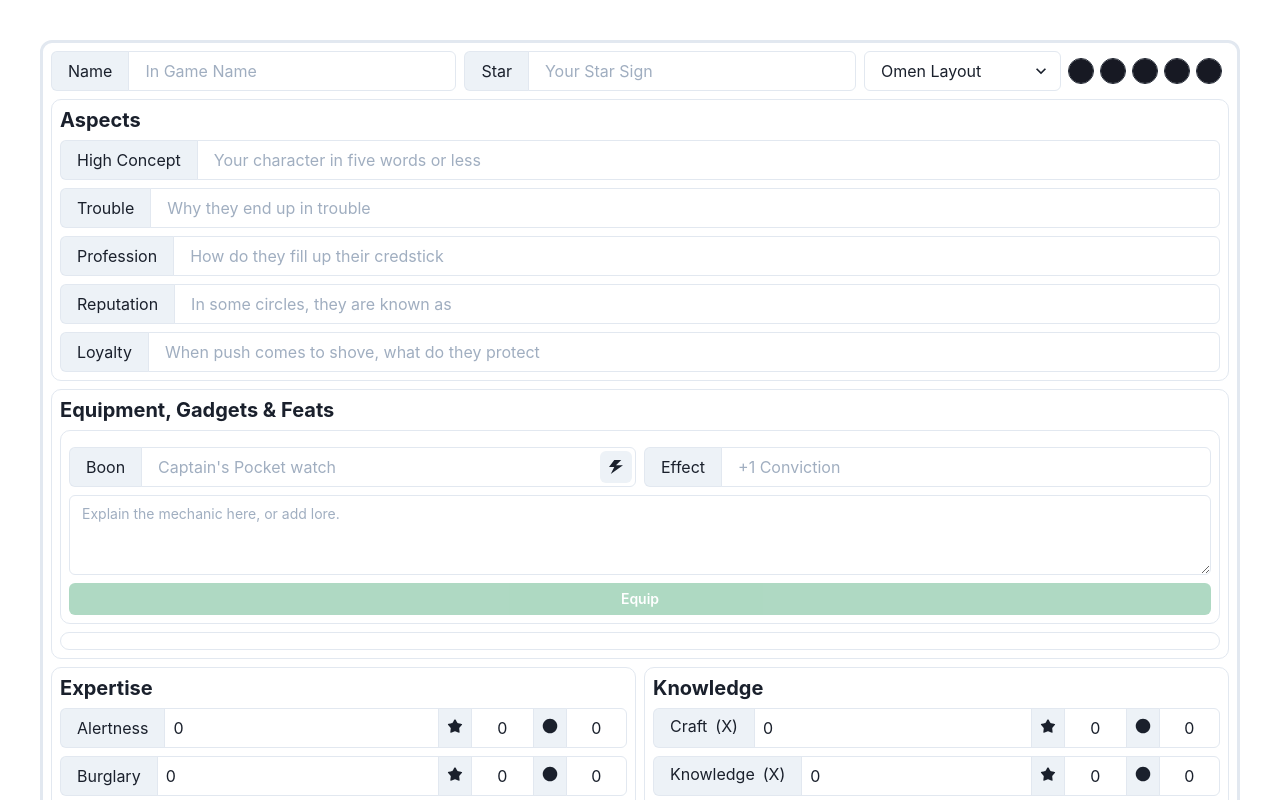
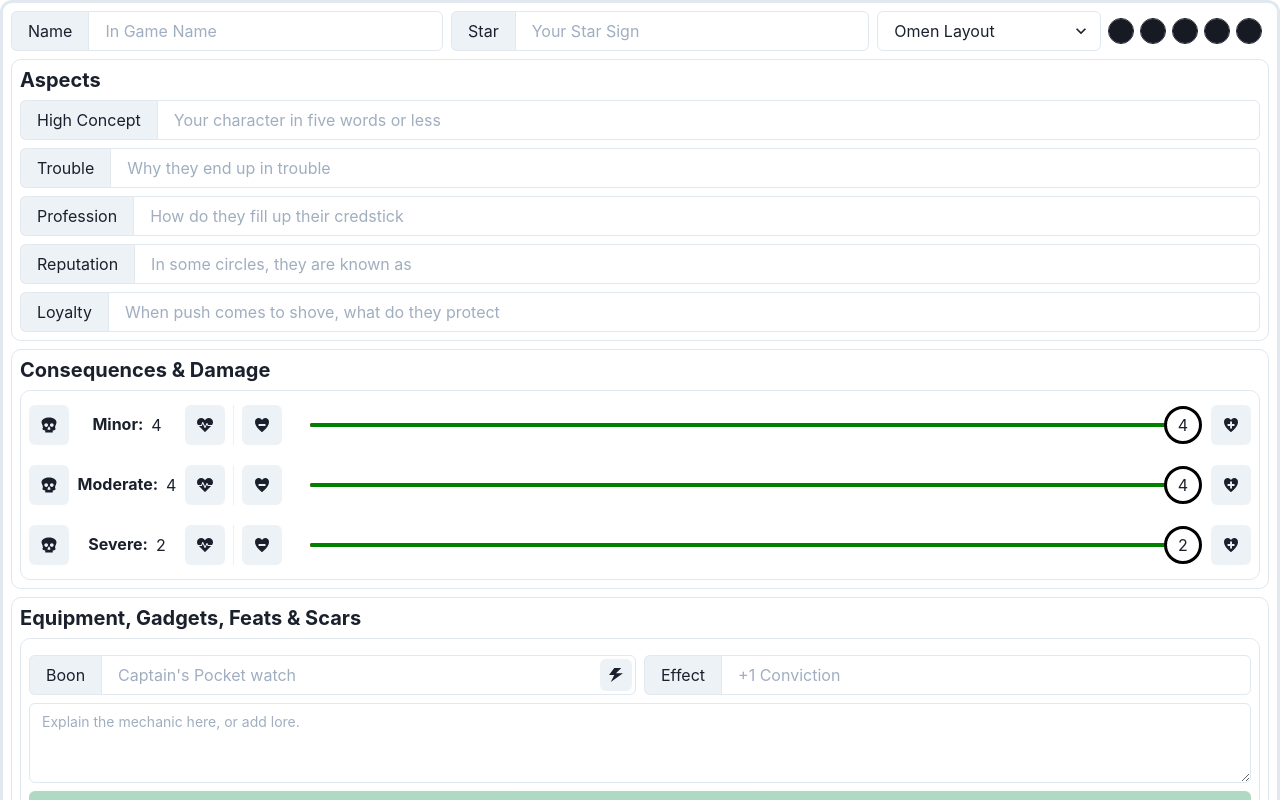
Before and after one commit to xxKeefer/character-sheet, a React (Create React App) app: page / in a window 1280 px wide. Shown: the top 800 px of the page. Built offline with nearby package versions, Linux system fonts and the light colour scheme.

Commit message:
damage slider

```diff
--- a/src/App.tsx
+++ b/src/App.tsx
@@ -1,5 +1,6 @@
 import { Box } from '@chakra-ui/layout'
-import { AspectBlock, NameBlock, EquipmentBlock, SkillBlock, Section } from './libs/components'
+import { useBreakpointValue } from '@chakra-ui/media-query'
+import { AspectBlock, NameBlock, EquipmentBlock, SkillBlock, Section, ConsequencesBlock } from './libs/components'
 import { ExpertiseSkills, KnowledgeSkills, PhysicalSkills, SocialSkills, Skill } from './libs/interfaces'
 
 function App() {
@@ -45,8 +46,10 @@ function App() {
     networking: { ...noSkill },
   }
 
+  const mobile = useBreakpointValue({ xs: 10, base: 0 })
+
   return (
-    <Box minW="305px" m="10" border="3px solid" borderColor="gray.200" borderRadius="12" className="App">
+    <Box minW="410px" m={mobile ? '0' : '10'} border="3px solid" borderColor="gray.200" borderRadius="12" className="App">
       <Box m="2">
         <NameBlock />
       </Box>
@@ -56,7 +59,12 @@ function App() {
         </Section>
       </Box>
       <Box m="2">
-        <Section title="Equipment, Gadgets &amp; Feats">
+        <Section title="Consequences &amp; Damage">
+          <ConsequencesBlock />
+        </Section>
+      </Box>
+      <Box m="2">
+        <Section title="Equipment, Gadgets, Feats &amp; Scars">
           <EquipmentBlock />
         </Section>
       </Box>
--- /dev/null
+++ b/src/libs/atoms/damage-slider/damage-slider.tsx
@@ -0,0 +1,67 @@
+import { Slider, SliderTrack, SliderFilledTrack, SliderThumb, IconButton } from '@chakra-ui/react'
+import { Center, Heading, Text, HStack, VStack, Divider } from '@chakra-ui/layout'
+import { ConsequenceType } from '../../interfaces'
+import { useState } from 'react'
+import { FaHeartbeat as Up } from 'react-icons/fa'
+import { GiHeartMinus as Left, GiHeartPlus as Right, GiDeathSkull as Down } from 'react-icons/gi'
+
+export interface DamageSliderProps {
+  name: string
+  data: ConsequenceType
+}
+
+export const DamageSlider = (props: DamageSliderProps) => {
+  const { name, data } = props
+  const title = name[0].toUpperCase() + name.substring(1)
+
+  const [maximum, setMaximum] = useState(data.maximum)
+  const [current, setCurrent] = useState(data.current)
+
+  const addCurr = () => {
+    if (current + 1 > maximum) return
+    setCurrent(current + 1)
+  }
+  const subCurr = () => {
+    if (current - 1 < 0) return
+    setCurrent(current - 1)
+  }
+  const addMax = () => {
+    setMaximum(maximum + 1)
+  }
+  const subMax = () => {
+    if (maximum - 1 < 0) return
+    setMaximum(maximum - 1)
+    if (maximum - 1 < current) subCurr()
+  }
+  return (
+    <HStack w="full" spacing={2}>
+      <HStack>
+        <IconButton aria-label="decrease maximum" icon={<Down />} onClick={subMax} />
+        <HStack width="100px" justify="center">
+          <Heading size="sm">{title}:</Heading>
+          <Text>{maximum}</Text>
+        </HStack>
+        <IconButton aria-label="increase maximum" icon={<Up />} onClick={addMax} />
+      </HStack>
+      <Center height="40px">
+        <Divider orientation="vertical" />
+      </Center>
+      <HStack w="full">
+        <IconButton aria-label="decrease current" icon={<Left />} onClick={subCurr} />
+        <Center w="full" p="10px 20px">
+          <Slider defaultValue={current} min={0} max={maximum} step={1} value={current} onChange={setCurrent}>
+            <SliderTrack bg="red">
+              <SliderFilledTrack bg="green" />
+            </SliderTrack>
+            <SliderThumb outline="3px solid" outlineColor="black" boxSize={8}>
+              <Text>{current}</Text>
+            </SliderThumb>
+          </Slider>
+        </Center>
+        <IconButton aria-label="increase current" icon={<Right />} onClick={addCurr} />
+      </HStack>
+    </HStack>
+  )
+}
+
+export default DamageSlider
--- a/src/libs/atoms/index.ts
+++ b/src/libs/atoms/index.ts
@@ -2,3 +2,4 @@ export * from './text-input/text-input'
 export * from './omen-button/omen-button'
 export * from './chip-list/chip-list'
 export * from './skill-line/skill-line'
+export * from './damage-slider/damage-slider'
--- /dev/null
+++ b/src/libs/components/consequences-block/consequences-block.tsx
@@ -0,0 +1,32 @@
+import { Center, Stack } from '@chakra-ui/layout'
+import { DamageSlider } from '../../atoms'
+import { Section } from '../../components'
+import { Consequences, ConsequenceEntry } from '../../interfaces'
+
+export const ConsequencesBlock = () => {
+  const consequences: Consequences = {
+    minor: { maximum: 4, current: 4 },
+    moderate: { maximum: 4, current: 4 },
+    major: { maximum: 0, current: 0 },
+    severe: { maximum: 2, current: 2 },
+    drastic: { maximum: 0, current: 0 },
+  }
+
+  const makeConsequences = (block: Consequences) => {
+    return (Object.entries(block) as ConsequenceEntry[])
+      .filter(([_, data]) => data.maximum > 0)
+      .map(([type, data]) => {
+        return <DamageSlider name={type} data={data} />
+      })
+  }
+
+  return (
+    <Section>
+      <Stack w="full" dir="row">
+        {makeConsequences(consequences)}
+      </Stack>
+    </Section>
+  )
+}
+
+export default ConsequencesBlock
--- a/src/libs/components/index.ts
+++ b/src/libs/components/index.ts
@@ -3,3 +3,4 @@ export * from './aspect-block/aspect-block'
 export * from './equipment-block/equipment-block'
 export * from './skill-block/skill-block'
 export * from './layout/section'
+export * from './consequences-block/consequences-block'
--- a/src/libs/components/layout/section.tsx
+++ b/src/libs/components/layout/section.tsx
@@ -1,11 +1,12 @@
 import { Box, Heading } from '@chakra-ui/layout'
-import { SpaceProps, BorderProps } from '@chakra-ui/system'
+import { SpaceProps, BorderProps, LayoutProps } from '@chakra-ui/system'
 import { ReactNode } from 'react'
 
 interface SectionProps {
   children: ReactNode
   title?: string
   p?: SpaceProps['p']
+  minW?: LayoutProps['minW']
   border?: BorderProps['border']
   borderColor?: BorderProps['borderColor']
   borderRadius?: BorderProps['borderRadius']
```
Also changed, not shown: src/libs/interfaces/character.ts (+9 -7 lines).
